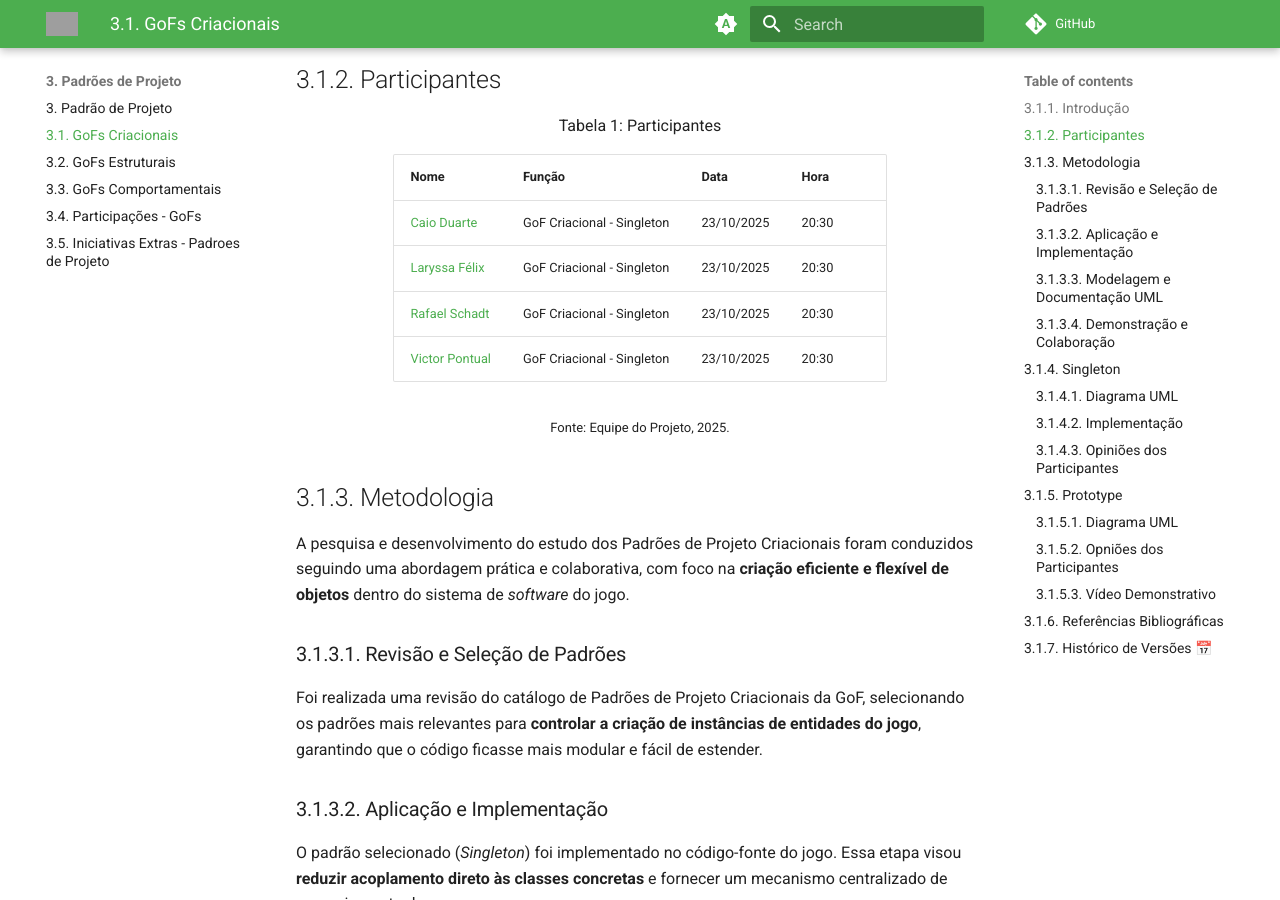
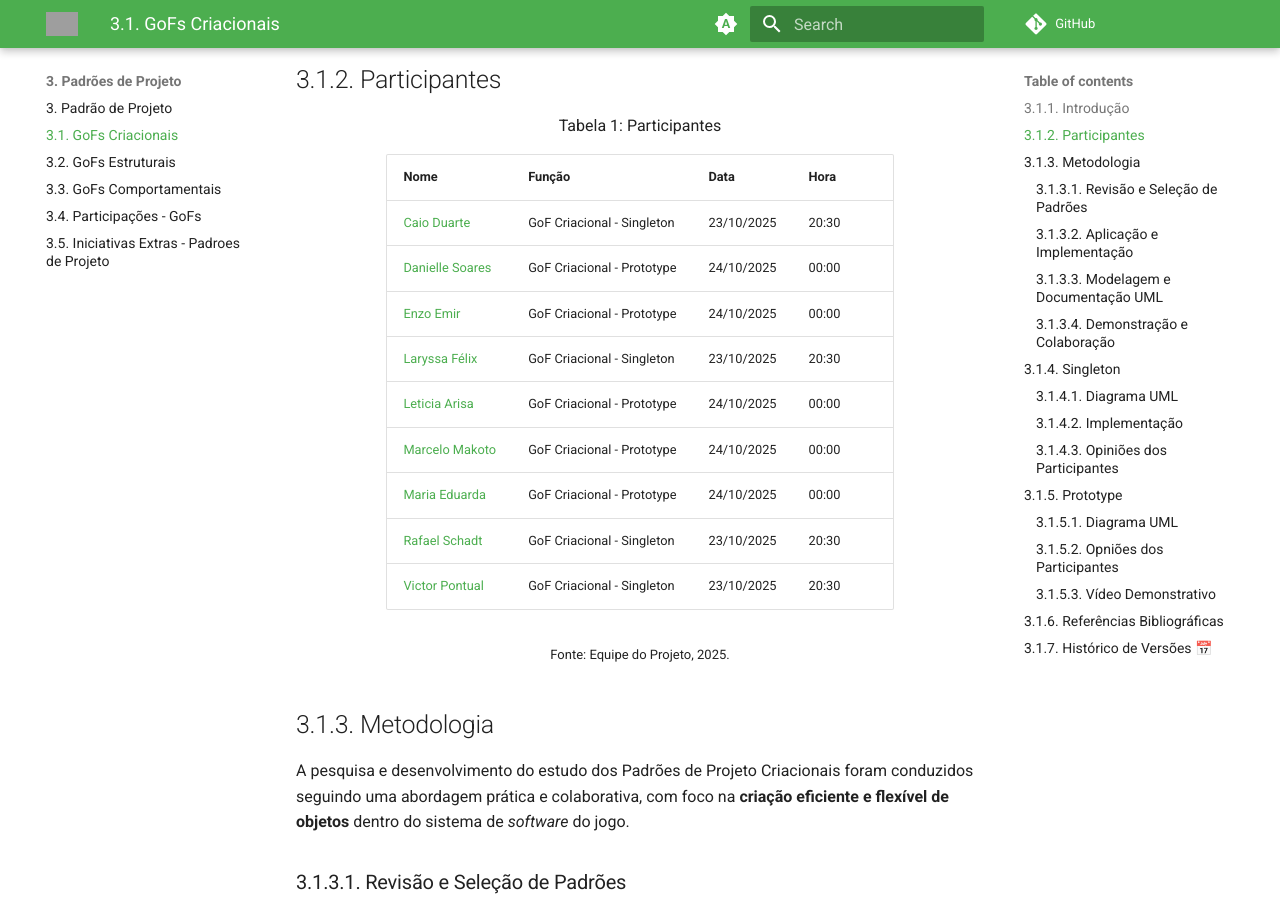
Before and after one commit to UnBArqDsw2025-2-Turma01/2025.2-T01-G1_JogoDigital_Entrega_03, an MkDocs documentation site: the page built from docs/PadroesDeProjeto/3.1.GoFsCriacionais.md, in a window 1280 px wide and 900 px high, scrolled down 529 px. Built offline with MkDocs 1.6.1 and Material for MkDocs 9.7.7, drawn with Linux system fonts in a browser that asks for light colours; some of the changed text lies outside the part shown; grey boxes are pictures that could not be loaded.

Commit message:
Update 3.1.GoFsCriacionais.md
docs: Participação
Co-Authored-By: Danielle Soares <108499815+danielle-soaress@users.noreply.github.com>
Co-Authored-By: Leticia Arisa <higaleticia11@gmail.com>
Co-Authored-By: Marcelo Makoto Araki Takechi <marcelo.takechi1@gmail.com>
Co-Authored-By: dudaa28 <164348330+dudaa28@users.noreply.github.com>

```diff
--- a/docs/PadroesDeProjeto/3.1.GoFsCriacionais.md
+++ b/docs/PadroesDeProjeto/3.1.GoFsCriacionais.md
@@ -27,11 +27,41 @@ Esses padrões são essenciais para controlar a complexidade associada à criaç
       <td>23/10/2025</td>
       <td>20:30</td>
     </tr>
+        <tr>
+      <td><a href="https://github.com/danielle-soaress">Danielle Soares</a></td>
+      <td>GoF Criacional - Prototype</td>
+      <td>24/10/2025</td>
+      <td>00:00</td>
+    </tr>
+    <tr>
+      <td><a href="https://github.com/EnzoEmir">Enzo Emir</a></td>
+      <td>GoF Criacional - Prototype</td>
+      <td>24/10/2025</td>
+      <td>00:00</td>
+    </tr>
     <tr>
       <td><a href="https://github.com/felixlaryssa">Laryssa Félix</a></td>
       <td>GoF Criacional - Singleton</td>
       <td>23/10/2025</td>
       <td>20:30</td>
+    </tr>
+        <tr>
+      <td><a href="https://github.com/Leticia-Arisa-K-Higa">Leticia Arisa</a></td>
+      <td>GoF Criacional - Prototype</td>
+      <td>24/10/2025</td>
+      <td>00:00</td>
+    </tr>
+        <tr>
+      <td><a href="https://github.com/MM4k">Marcelo Makoto</a></td>
+      <td>GoF Criacional - Prototype</td>
+      <td>24/10/2025</td>
+      <td>00:00</td>
+    </tr>
+        <tr>
+      <td><a href="https://github.com/dudaa28">Maria Eduarda</a></td>
+      <td>GoF Criacional - Prototype</td>
+      <td>24/10/2025</td>
+      <td>00:00</td>
     </tr>
     <tr>
       <td><a href="https://github.com/rafaelschadt">Rafael Schadt</a></td>
@@ -639,3 +669,4 @@ Foi gravado, na plataforma do Microsoft Teams, uma reunião para a modelagem UML
 | :----: | :--------: | :-------------------------------------: | :------------------------------------------: | :------------------------------------------------: |
 | `0.1`  | 23/10/2025 | Adicionando Documentação GoF Criacional | [Caio Duarte](https://github.com/caioduart3), [Laryssa Félix](https://github.com/felixlaryssa) | [Victor Pontual](https://github.com/VictorPontual) |
 | `0.2`  | 23/10/2025 | Correção de numeração, formatação do código, adição de vídeo e melhorias na documentação | [Victor Pontual](https://github.com/VictorPontual) | - |
+| `0.3`  | 24/10/2025 | Adicionando Documentação GoF Criacional | [Danielle Soares](https://github.com/danielle-soaress), [Enzo Emir](https://github.com/EnzoEmir), [Leticia Arisa](https://github.com/Leticia-Arisa-K-Higa), [Marcelo Makoto](https://github.com/MM4k), [Maria Eduarda](https://github.com/dudaa28)  | - |
```
